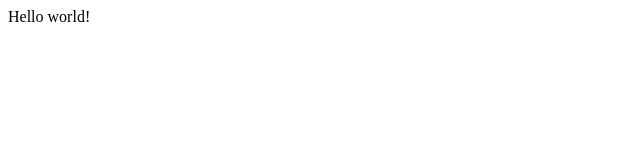
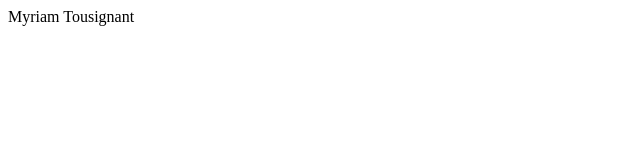
Before and after one commit to SanPeter/myriamtousignant-rebrand, a Gatsby site in the folder site/: page / in a window 1280 px wide. Shown: the full height of the page, 0-640 px from the left. Built offline with nearby package versions, Linux system fonts and the light colour scheme; Gatsby itself is replaced by a stand-in of ours.

Commit message:
initial configuration

```diff
--- a/site/gatsby-config.js
+++ b/site/gatsby-config.js
@@ -5,6 +5,5 @@
  */
 
 module.exports = {
-  /* Your site config here */
   plugins: [],
-}
+};
--- a/site/src/pages/index.js
+++ b/site/src/pages/index.js
@@ -1,5 +1,5 @@
-import React from "react"
+import React from "react";
 
 export default function Home() {
-  return <div>Hello world!</div>
+  return <div>Myriam Tousignant</div>;
 }
```
Also changed, not shown: 1 other file.
